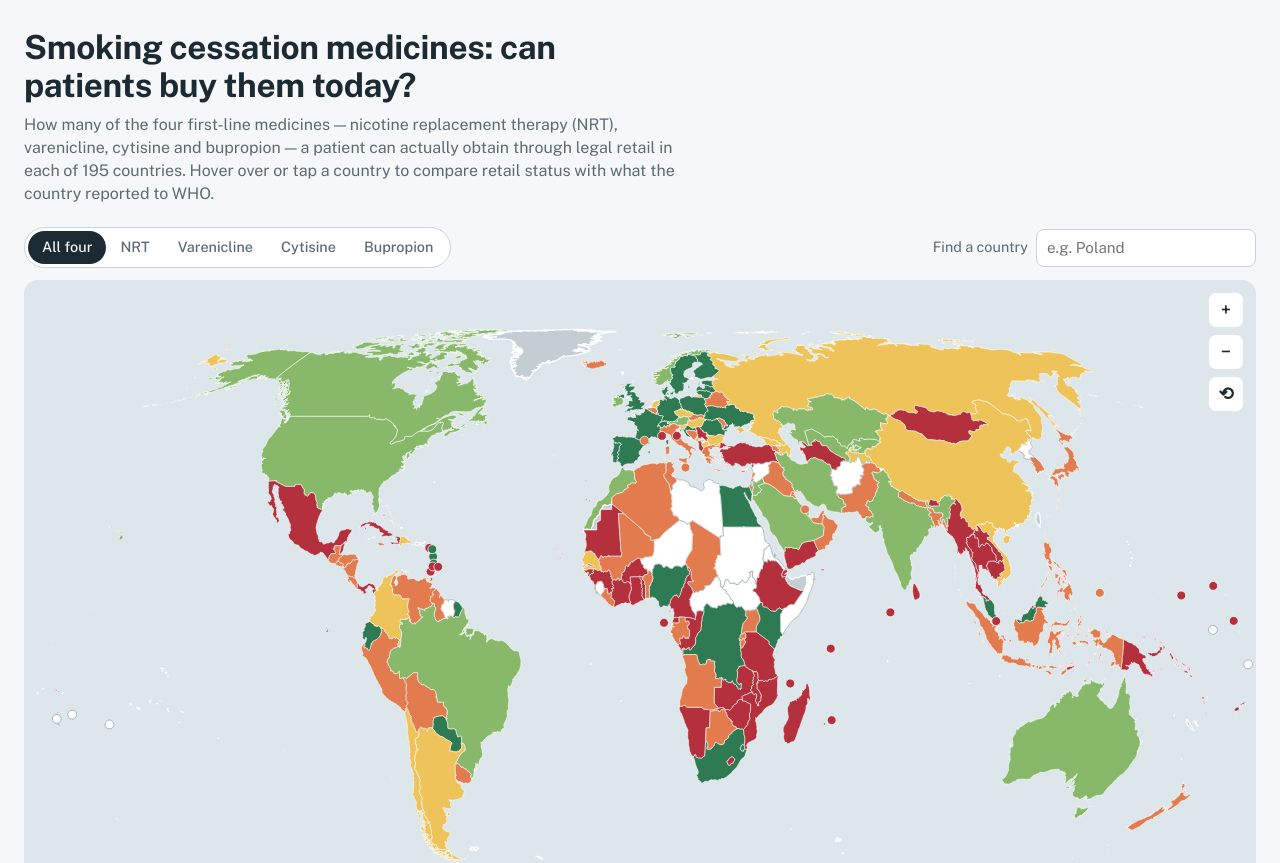
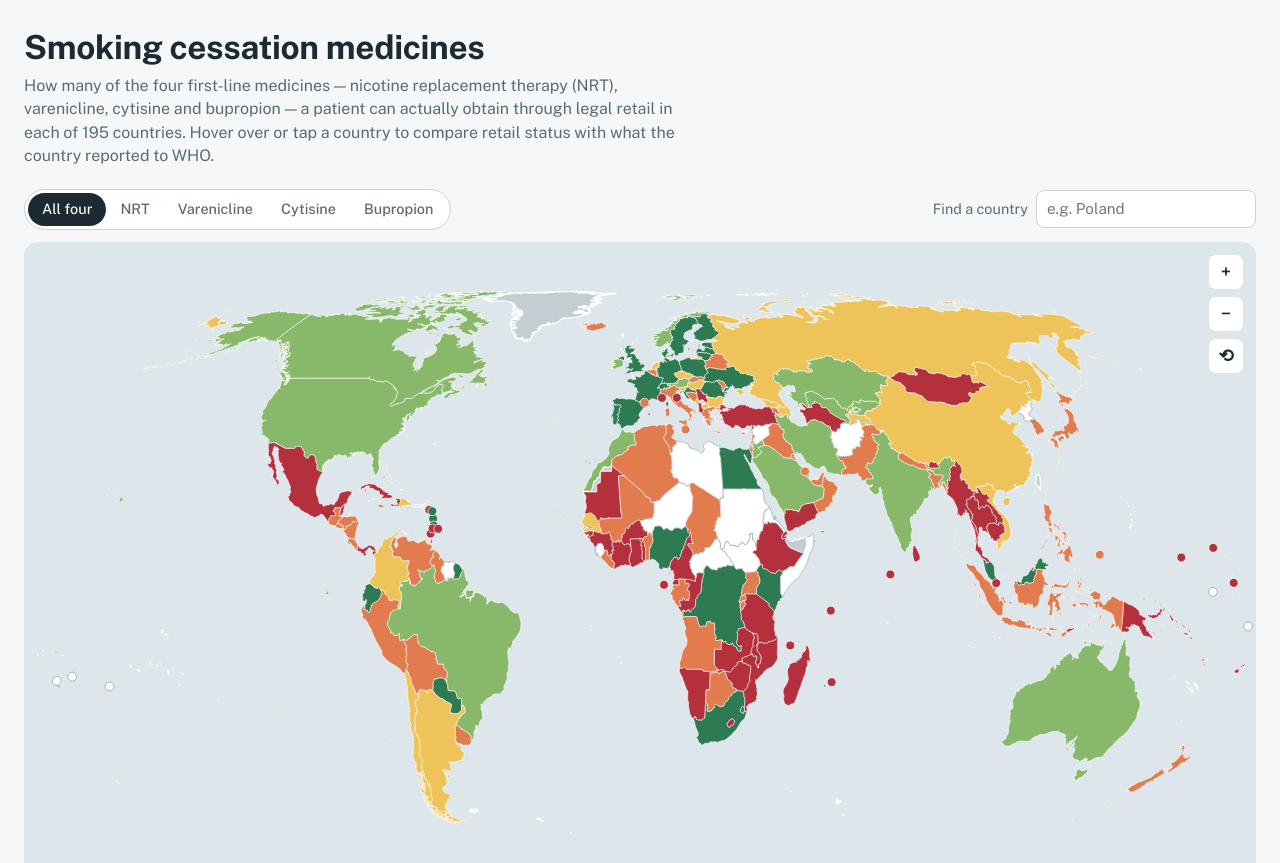
Before and after one commit to Pikirenia/tobacco_cessacion_map, a plain HTML site: page index.html in a window 1280 px wide. Shown: the top 863 px of the page. Drawn offline with nearby package versions, Linux system fonts and the light colour scheme.

Commit message:
Shorten site title

```diff
--- a/index.html
+++ b/index.html
@@ -3,7 +3,7 @@
 <head>
 <meta charset="utf-8">
 <meta name="viewport" content="width=device-width, initial-scale=1, viewport-fit=cover">
-<title>Smoking cessation medicines — availability map</title>
+<title>Smoking cessation medicines</title>
 <link rel="preconnect" href="https://fonts.googleapis.com">
 <link rel="preconnect" href="https://fonts.gstatic.com" crossorigin>
 <link href="https://fonts.googleapis.com/css2?family=Public+Sans:wght@400;500;600;700&display=swap" rel="stylesheet">
@@ -101,7 +101,7 @@ svg#map:active{cursor:grabbing}
 <body>
 <div class="wrap">
 <header>
-  <h1>Smoking cessation medicines: can patients buy them today?</h1>
+  <h1>Smoking cessation medicines</h1>
   <p>How many of the four first-line medicines — nicotine replacement therapy (NRT), varenicline, cytisine and bupropion — a patient can actually obtain through legal retail in each of 195 countries. Hover over or tap a country to compare retail status with what the country reported to WHO.</p>
 </header>
 
```
